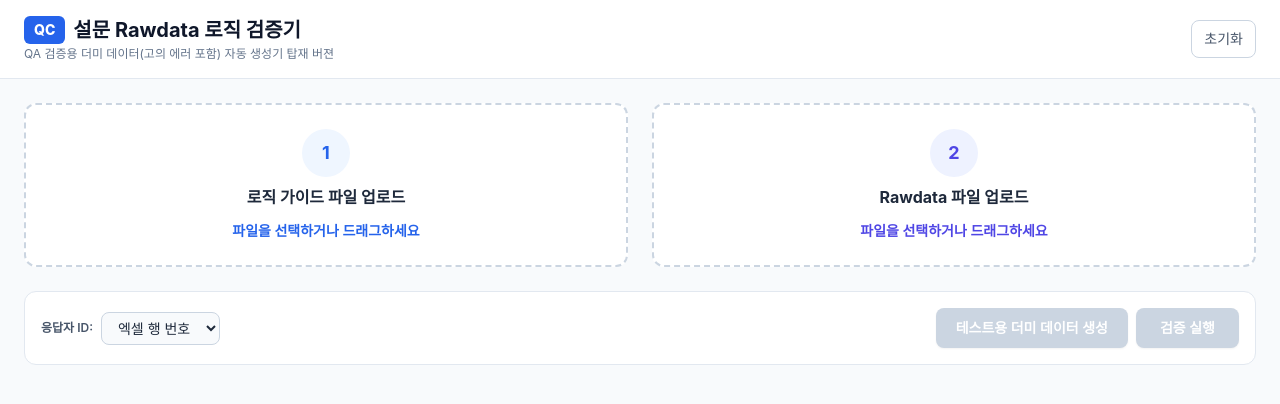
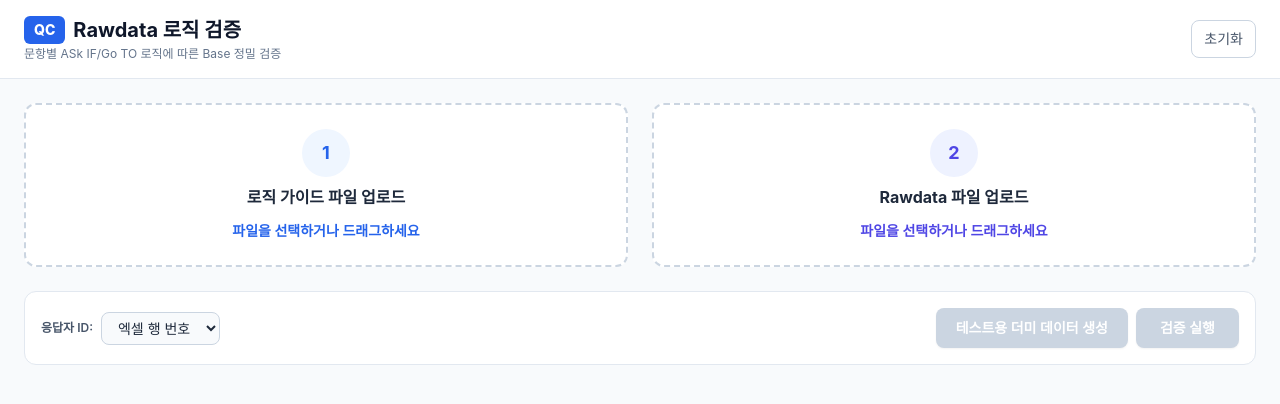
Before and after one commit to MN-KING-ANT/DataQC, a plain HTML site: page index.html in a window 1280 px wide. Drawn offline with nearby package versions, Linux system fonts and the light colour scheme.

```diff
--- a/index.html
+++ b/index.html
@@ -14,9 +14,9 @@
       <div>
         <h1 class="text-xl font-bold text-slate-900 flex items-center gap-2">
           <span class="bg-blue-600 text-white px-2.5 py-1 rounded-md text-sm font-extrabold">QC</span>
-          설문 Rawdata 로직 검증기
+          Rawdata 로직 검증
         </h1>
-        <p class="text-xs text-slate-500 mt-0.5">QA 검증용 더미 데이터(고의 에러 포함) 자동 생성기 탑재 버젼</p>
+        <p class="text-xs text-slate-500 mt-0.5">문항별 ASk IF/Go TO 로직에 따른 Base 정밀 검증</p>
       </div>
       <div class="flex items-center gap-3">
         <button id="btnDownloadReport" onclick="exportErrorReport()" class="hidden bg-emerald-600 hover:bg-emerald-700 text-white text-sm font-medium px-4 py-2 rounded-lg shadow-sm transition">오류 리포트 다운로드 (.xlsx)</button>
```
